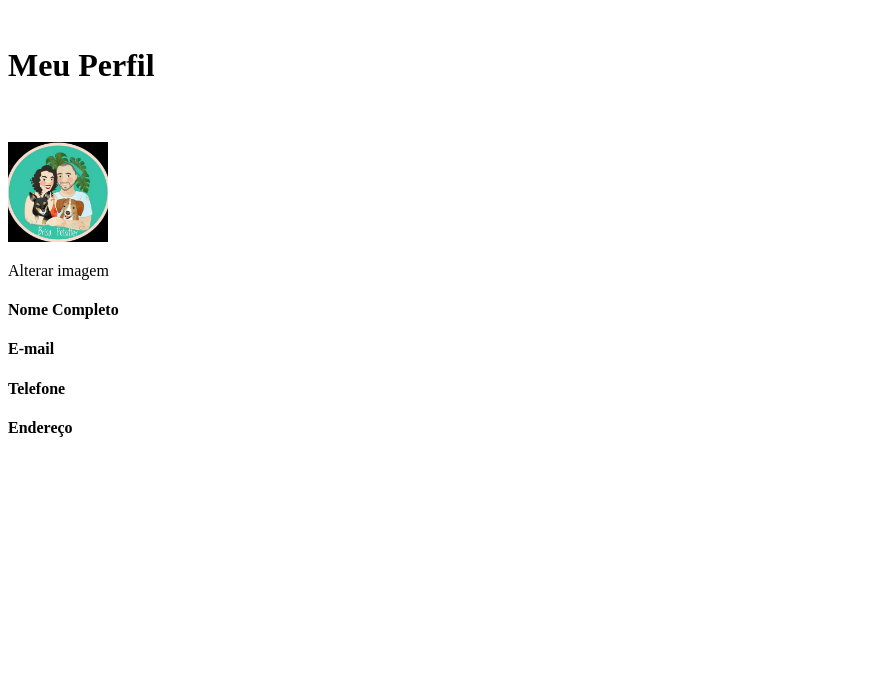
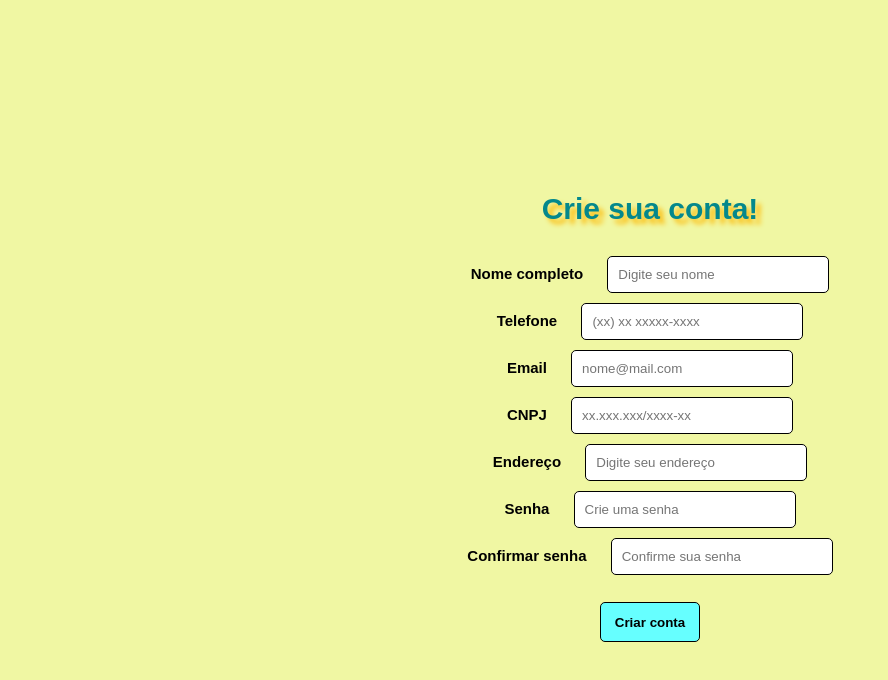
Before and after one commit to scirafa/sistema, a plain HTML site: page templates/login.html in a window 1280 px wide. Shown: the whole page, without its empty margins (0-888 px from the left). Drawn offline with Linux system fonts and the light colour scheme.

Commit message:
fiz um pedaço

```diff
--- a/templates/login.html
+++ b/templates/login.html
@@ -1,22 +1,108 @@
-<!--perfil dela com as infos-->
 <!DOCTYPE html>
-<html lang="pt">
+<html>
 <head>
-    <meta charset="UTF-8">
-    <title>Meu Perfil</title>
-    <link rel="stylesheet" href="../static/css/login.css">
+  <meta charset="utf-8">
+  <meta name="viewport" content="width=device-width, initial-scale=1">
+  <script>
+    function Enviar() {
+
+    var nome = document.getElementById("nomeid");
+
+    if (nome.value != "") {
+        alert('Olá ' + nome.value + ', sua conta foi criada com sucesso!');
+    }
+
+}
+  </script>
+  <title>Bem vindo!</title>
+  <style>
+        body {
+            background-color: #f0f7a3;
+            text-align: center;
+            margin-top: 15%;
+        }
+
+        form {
+            font-family: Arial;
+            font-size: 15px;
+        }
+
+        h1 {
+            margin-bottom: 20px;
+            margin-left: 20px;
+            color: #04888c;
+            text-shadow: 5px 5px 5px #fcbc0c;
+        }
+
+        input, textarea {
+            width: 200px;
+            padding: 10px;
+            color: black;
+            margin-left: 20px;
+            margin-top: 10px;
+            -webkit-border-radius: 5px;
+            -moz-border-radius: 5px;
+            border: 1px solid;
+        }
+        input:hover, textarea:hover, input:focus, textarea:focus {
+            border-color: #fcbc0c;
+            box-shadow: 5px 0px 9px #FFFF00;
+            color: black;
+            font-weight: bold;
+        }
+        .enviar {
+            background-color: #66FFFF;
+            height: 40px;
+            width: 100px;
+            font-weight: bold;
+            border-radius: 5px;
+            -webkit-border-radius: 5px;
+            -moz-border-radius: 5px;
+            border: 1px solid;
+            color: black;
+        }
+
+        textarea {
+            width: 400px;
+            height: 120px;
+            line-height: 20px;
+            max-width: 400px;
+        }
+
+        form label {
+            margin-left: 20px;
+            color: black;
+            font-weight: bold;
+        }
+</style>
 </head>
-<body>
+<body id="pagina_form">
+<form name="meu_form">
+  <h1>Crie sua conta!</h1>
+
+  <label for="nome">Nome completo</label>
+  <input type="text" id="nomeid" placeholder="Digite seu nome" required="required" name="nome" /></br>
+
+  <label for="fone">Telefone</label>
+  <input type="tel" id="foneid" placeholder="(xx) xx xxxxx-xxxx" name="fone" /></br>
+
+  <label for="email">Email</label>
+  <input type="email" id="emailid" placeholder="nome@mail.com" name="email" /></br>
+
+  <label for="cpf">CNPJ</label>
+  <input type="cnpj" id="cnpjid" placeholder="xx.xxx.xxx/xxxx-xx " name="cnpj" /></br>
+
+  <label for="text">Endereço</label>
+  <input type="text" id="endid" placeholder="Digite seu endereço" name="end" /></br>
+
+  <label for="text">Senha</label>
+  <input type="text" id="senhaid" placeholder="Crie uma senha" name="senha" /></br>
+
+  <label for="text">Confirmar senha</label>
+  <input type="text" id="senha2id" placeholder="Confirme sua senha" name="senha2" /></br>
+
 </br>
-    <h1>Meu Perfil</h1>
-</br></br>
-<img src="img/brisalogo.jpg" height="100" width="100">
-<p>Alterar imagem</p>
-
-<h4>Nome Completo</h4>
-<h4>E-mail</h4>
-<h4>Telefone</h4>
-<h4>Endereço</h4>
-
+  <input type="submit" class="enviar" onclick="Enviar();" value="Criar conta" />
+</form>
 </body>
 </html>
```
Also changed, not shown: templates/index.html (+77 -1 lines), 1 other file.
